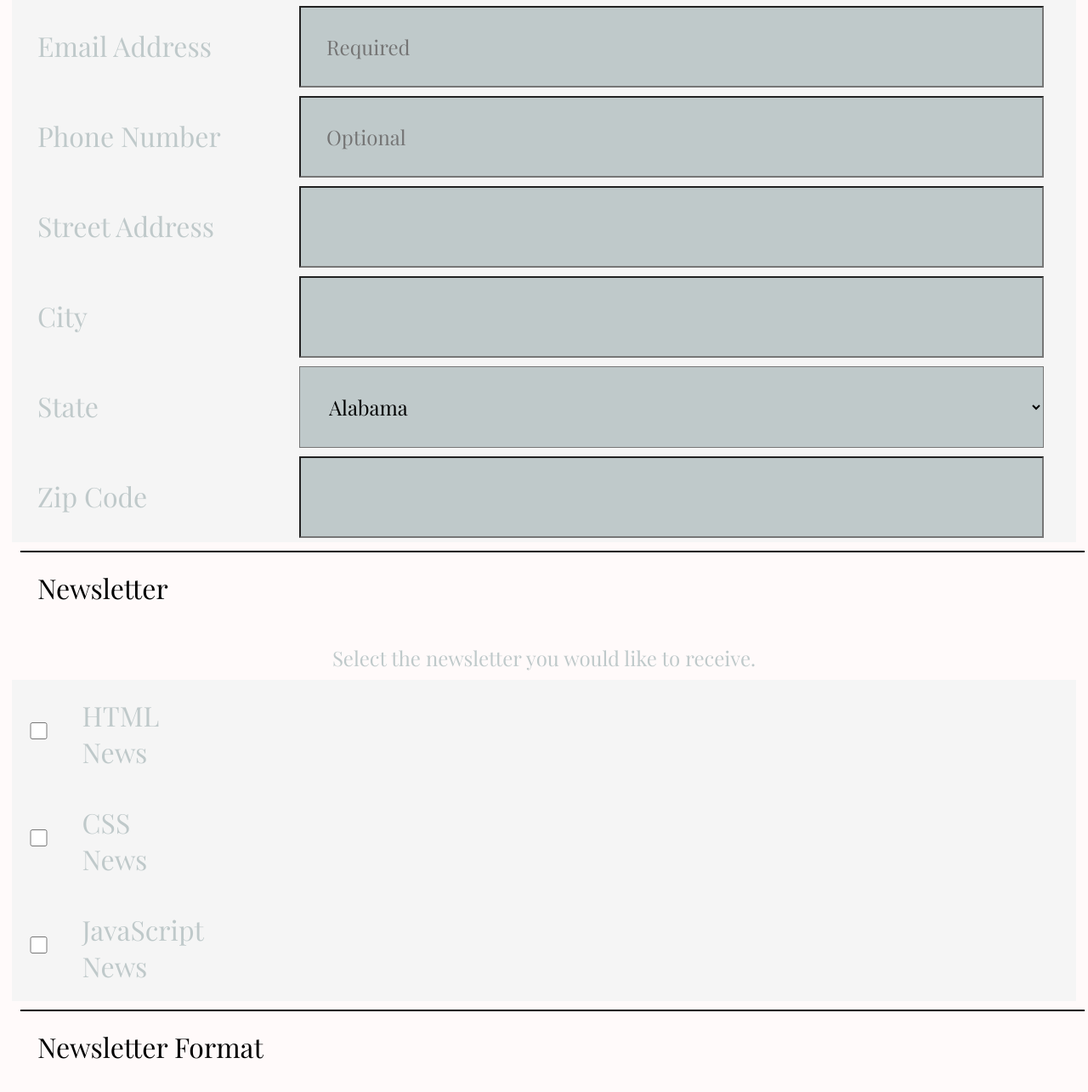
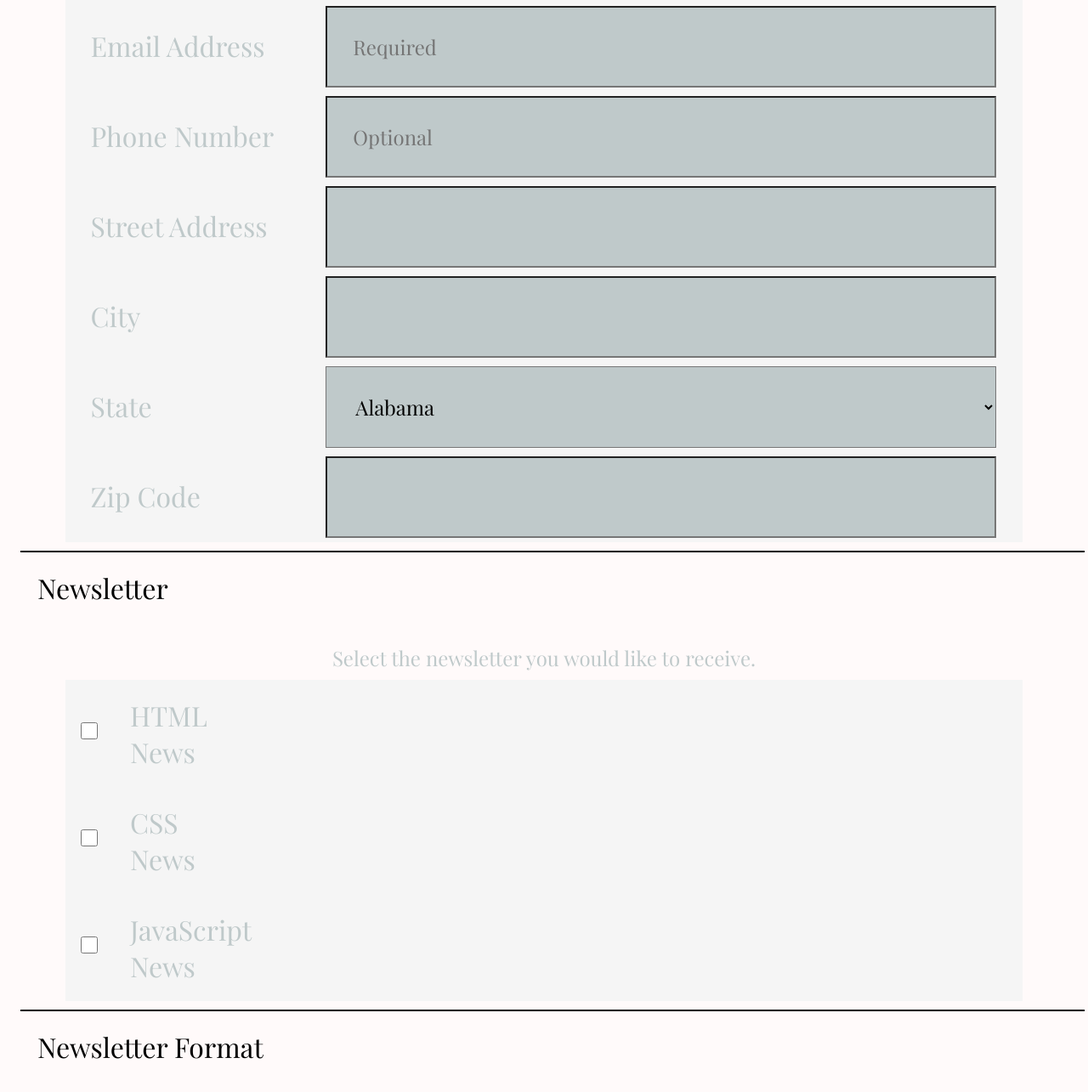
Before and after one commit to MattOwen87/Front-End-Project-3, a plain HTML site: page index.html in a window 1280 px wide. Shown: the part 575-1860 px from the top of the page at 85% size. Drawn offline with nearby package versions, Linux system fonts and the light colour scheme; a web font is replaced by a local one.

Commit message:
all input and labels are present updated styling

```diff
--- a/css/styles.css
+++ b/css/styles.css
@@ -4,6 +4,9 @@
 * {
   box-sizing: border-box;
 }
+
+
+
 
 body {
   margin: 0;
@@ -26,6 +29,7 @@ h1 {
   padding: 50px;
   background-color: #2c3e50;
   color: #fff;
+
 
 
 }
@@ -86,7 +90,7 @@ label {
   font-size: 2em;
   text-align: left;
   float: left;
-  width: 100%;
+  width: 75%;
 }
 
 :placeholder-shown {
@@ -99,6 +103,8 @@ label {
   display: flex;
   flex-direction: column;
   background-color: #f5f5f5;
+  margin: 0 auto;
+  max-width: 90%;
 }
 
 .container input{
@@ -122,6 +128,8 @@ label {
 
   .form-container {
     background-color: #f5f5f5;
+    margin: 0 auto;
+    max-width: 90%;
   }
 
   /* FOCUS TRANSITION */
@@ -140,7 +148,6 @@ input:focus::placeholder {
 
 
   select:focus {
-    outline: none;
     background-color: #2c3e50;
     color: #fff;
     transition-timing-function: ease-in;
@@ -174,10 +181,10 @@ input:focus::placeholder {
 
 /* BUTTON STYLING */
 
-button {
+#button {
   padding: 50px;
   margin: 30px;
-  background-color: #2c3e50;
+  background-color: #20b2aa;
   color: #fff;
   width: 95%;
   font-size: 1.5em;
@@ -197,6 +204,7 @@ footer {
 .form-container {
   display: flex;
   flex-wrap: wrap;
+
 }
 
   .form-container label {
@@ -209,6 +217,7 @@ footer {
     margin: 5px;
     width: 70%;
     float: right;
+
   }
 
   .form-container select {
--- a/index.html
+++ b/index.html
@@ -27,7 +27,7 @@
   <input type="email" id="mail" name="user_email" placeholder="Required" required>
 
 <label for="phone">Phone Number</label>
-  <input type="text" id="phone" name="user_number" placeholder="Optional">
+  <input type="tel" id="phone" name="user_number" placeholder="Optional">
 
 <label for="address">Street Address</label>
   <input type="text" id="address" name="user_address">
@@ -35,7 +35,7 @@
 <label for="city">City</label>
   <input type="text" id="city" name="user_city">
 
-<label for="state" id="state-section">State</label>
+<label for="state">State</label>
   <select id="state" name="user_state">
     <optgroup label="A">
       <option value="alabama">Alabama</option>
@@ -126,7 +126,8 @@
     <option value="wyoming">Wyoming</option>
       </optgroup>
   </select>
-<label for="zip" id="zip-section">Zip Code</label>
+
+<label for="zip">Zip Code</label>
   <input type="text" id="zip" name="user_zip">
 
 </div>
@@ -138,7 +139,7 @@
 <div class="container">
 <span>
 <input type="checkbox" id="html-news" name="user_html">
-<label for="html-news" id="html-news-label">HTML News</label>
+<label for="html-news">HTML News</label>
 </span>
 <span>
 <input type="checkbox" id="css-news" name="user_css">
@@ -169,7 +170,8 @@
 <label for="other-topics">Other topics you would like to hear about</label>
 <input type="text" id="other-topics" name="user_other-topics">
 
-<button type="submit">Sign Up</button>
+<label for="button"></label>
+<input type="submit" id="button" name="user_button">
 
 </fieldset>
 </form>
```
